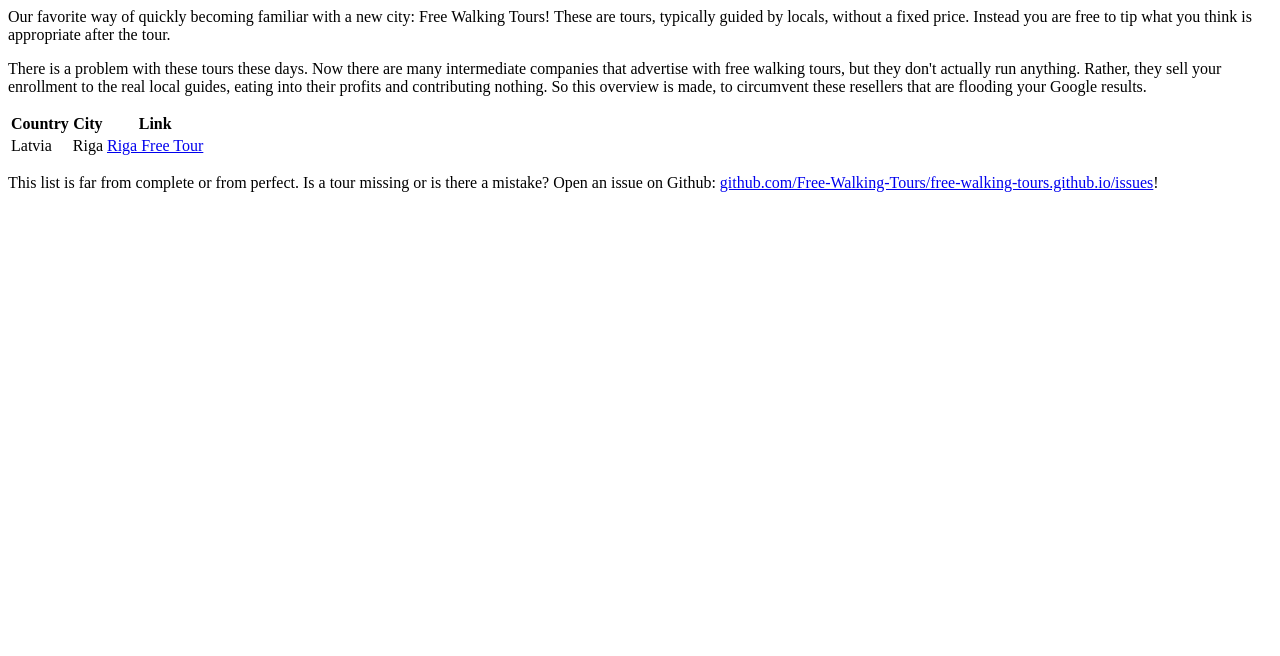
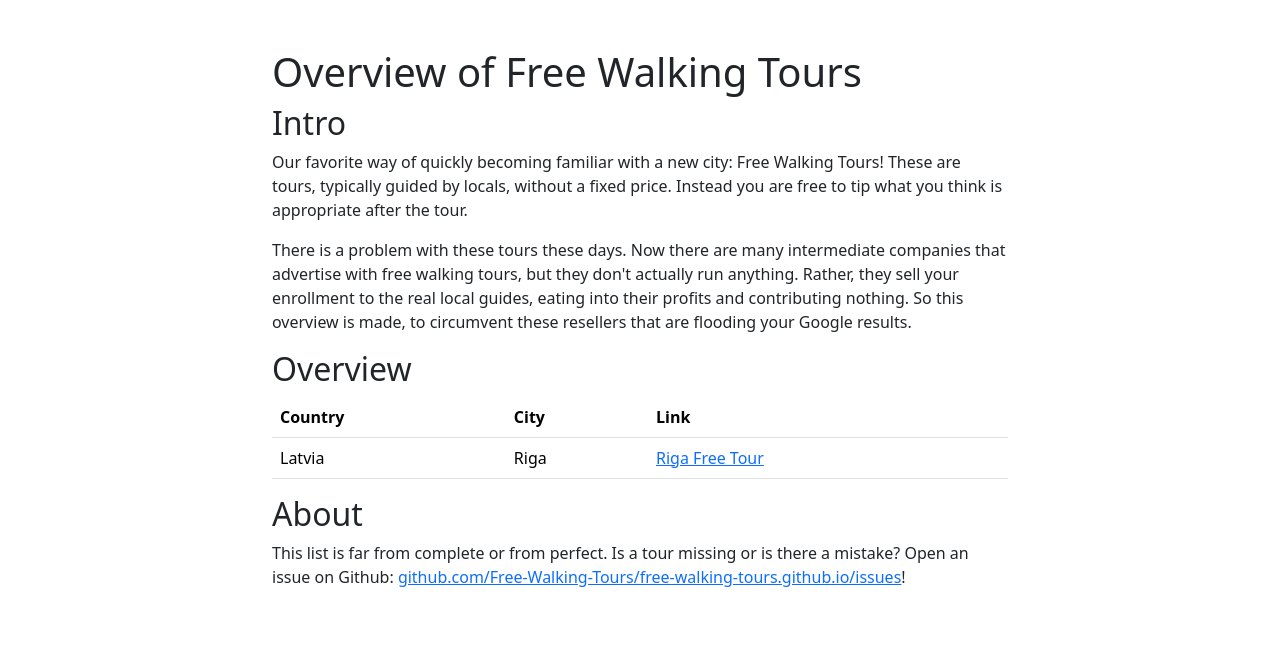
Before and after one commit to Free-Walking-Tours/free-walking-tours.github.io, a plain HTML site: page index.html in a window 1280 px wide. Drawn offline with nearby package versions, Linux system fonts and the light colour scheme.

Commit message:
Added bootstrap to index

```diff
--- a/index.html
+++ b/index.html
@@ -1,9 +1,20 @@
-<html>
+<!doctype html>
+<html lang="en">
+
 <head>
+    <meta charset="utf-8">
+    <meta name="viewport" content="width=device-width, initial-scale=1">
     <title>Free Walking Tours Overview</title>
+    <link href="https://cdn.jsdelivr.net/npm/bootstrap@5.3.8/dist/css/bootstrap.min.css" rel="stylesheet"
+        integrity="sha384-sRIl4kxILFvY47J16cr9ZwB07vP4J8+LH7qKQnuqkuIAvNWLzeN8tE5YBujZqJLB" crossorigin="anonymous">
 </head>
 
 <body>
+    <div class="container my-5">
+        <div class="row justify-content-center">
+            <div class="col-lg-8">
+                <h1>Overview of Free Walking Tours</h1>
+                <h2>Intro</h2>
                 <p>
                     Our favorite way of quickly becoming familiar with a new city: Free Walking Tours!
                     These are tours, typically guided by locals, without a fixed price.
@@ -11,21 +22,25 @@
                 </p>
                 <p>
                     There is a problem with these tours these days.
-            Now there are many intermediate companies that advertise with free walking tours, but they don't actually run anything.
-            Rather, they sell your enrollment to the real local guides, eating into their profits and contributing nothing.
+                    Now there are many intermediate companies that advertise with free walking tours, but they don't
+                    actually run anything.
+                    Rather, they sell your enrollment to the real local guides, eating into their profits and
+                    contributing nothing.
                     So this overview is made, to circumvent these resellers that are flooding your Google results.
                 </p>
-        <table>
+
+                <h2>Overview</h2>
+                <table class="table">
                     <thead>
                         <tr>
-                    <th>Country</th>
-                    <th>City</th>
-                    <th>Link</th>
+                            <th scope="col">Country</th>
+                            <th scope="col">City</th>
+                            <th scope="col">Link</th>
                         </tr>
                     </thead>
                     <tbody>
                         <tr>
-                    <td>Latvia</td>
+                            <td scope="row">Latvia</td>
                             <td>Riga</td>
                             <td>
                                 <a href="https://www.rigafreetours.com/">Riga Free Tour</a>
@@ -34,10 +49,22 @@
                     </tbody>
                 </table>
 
+                <h2>About</h2>
                 <p>
                     This list is far from complete or from perfect.
                     Is a tour missing or is there a mistake?
-            Open an issue on Github: <a href="https://github.com/Free-Walking-Tours/free-walking-tours.github.io/issues">github.com/Free-Walking-Tours/free-walking-tours.github.io/issues</a>!
+                    Open an issue on Github: <a
+                        href="https://github.com/Free-Walking-Tours/free-walking-tours.github.io/issues">github.com/Free-Walking-Tours/free-walking-tours.github.io/issues</a>!
                 </p>
+
+            </div>
+
+        </div>
+    </div>
+
+    <script src="https://cdn.jsdelivr.net/npm/bootstrap@5.3.8/dist/js/bootstrap.bundle.min.js"
+        integrity="sha384-FKyoEForCGlyvwx9Hj09JcYn3nv7wiPVlz7YYwJrWVcXK/BmnVDxM+D2scQbITxI"
+        crossorigin="anonymous"></script>
 </body>
+
 </html>
```
Lines whose indentation alone changed are shown as unchanged.
